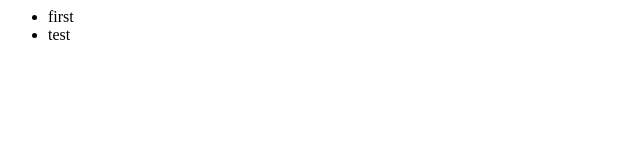
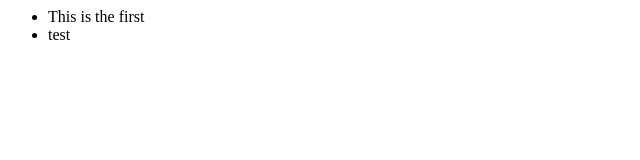
Before and after one commit to kyitharko/newGitTest, a plain HTML site: page index.html in a window 1280 px wide. Shown: the full height of the page, 0-640 px from the left. Drawn offline with Linux system fonts and the light colour scheme.

Commit message:
Update in index.htme

```diff
--- a/index.html
+++ b/index.html
@@ -2,7 +2,7 @@
   <body>
     <div>
       <ul>
-	<li>first</li>
+	<li>This is the first</li>
 	<li>test</li>
       </ul>
     <div>
```
